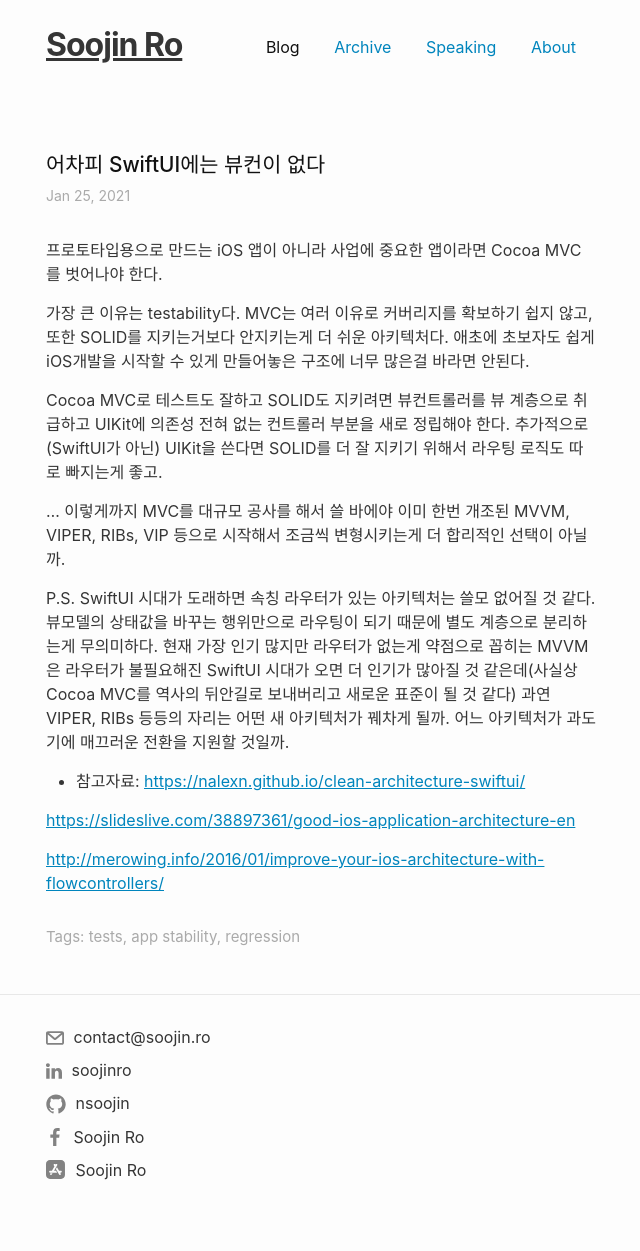
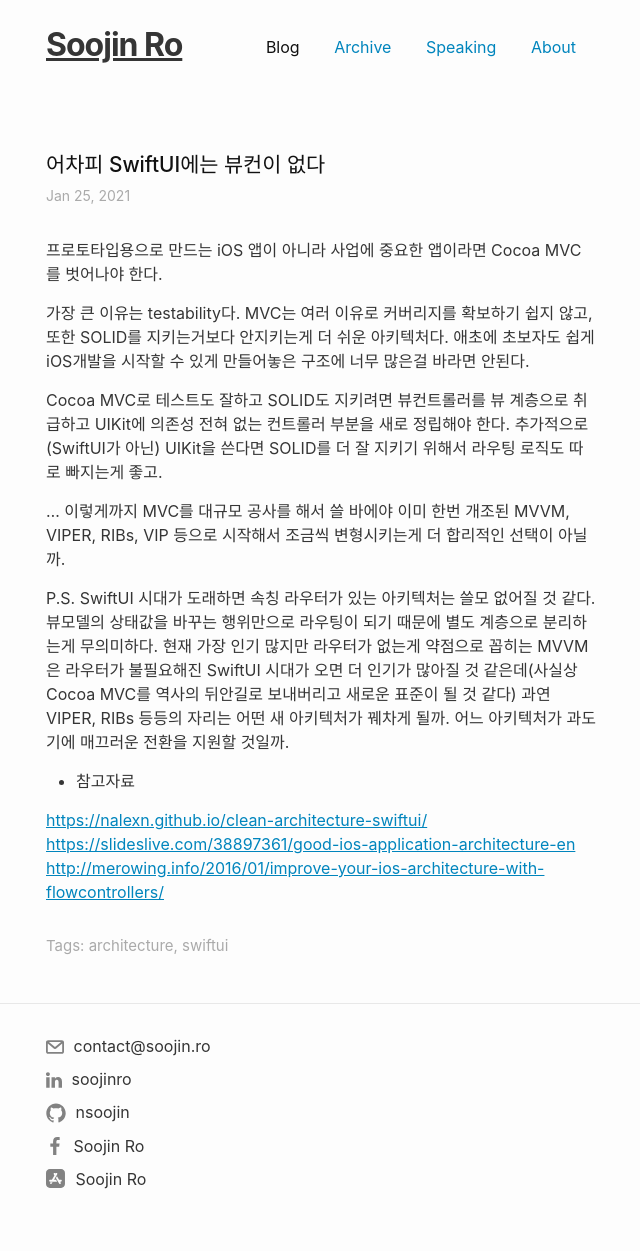
Before and after one commit to nsoojin/nsoojin.github.io, a Jekyll site: the page built from _posts/2021-01-25-cocoa-mvc.md, in a window 1280 px wide. Shown: the whole page, without its empty margins (319-959 px from the left). Built offline with Jekyll 4.4.1, drawn with Linux system fonts in a browser that asks for light colours; comment, search, counter and statistics services are not loaded.

Commit message:
cocoa-mvc

```diff
--- a/_posts/2021-01-25-cocoa-mvc.md
+++ b/_posts/2021-01-25-cocoa-mvc.md
@@ -3,9 +3,8 @@ layout: post
 title: "어차피 SwiftUI에는 뷰컨이 없다"
 categories: []
 tags:
-- tests
-- app stability
-- regression
+- architecture
+- swiftui
 type: post
 published: true
 meta: {}
@@ -21,10 +20,8 @@ Cocoa MVC로 테스트도 잘하고 SOLID도 지키려면 뷰컨트롤러를 뷰
 
 P.S. SwiftUI 시대가 도래하면 속칭 라우터가 있는 아키텍처는 쓸모 없어질 것 같다. 뷰모델의 상태값을 바꾸는 행위만으로 라우팅이 되기 때문에 별도 계층으로 분리하는게 무의미하다. 현재 가장 인기 많지만 라우터가 없는게 약점으로 꼽히는 MVVM은 라우터가 불필요해진 SwiftUI 시대가 오면 더 인기가 많아질 것 같은데(사실상 Cocoa MVC를 역사의 뒤안길로 보내버리고 새로운 표준이 될 것 같다) 과연 VIPER, RIBs 등등의 자리는 어떤 새 아키텍처가 꿰차게 될까. 어느 아키텍처가 과도기에 매끄러운 전환을 지원할 것일까.
 
+* 참고자료
 
-* 참고자료:
 [https://nalexn.github.io/clean-architecture-swiftui/](https://nalexn.github.io/clean-architecture-swiftui/)
-
 [https://slideslive.com/38897361/good-ios-application-architecture-en](https://slideslive.com/38897361/good-ios-application-architecture-en)
-
 [http://merowing.info/2016/01/improve-your-ios-architecture-with-flowcontrollers/](http://merowing.info/2016/01/improve-your-ios-architecture-with-flowcontrollers/)
```
